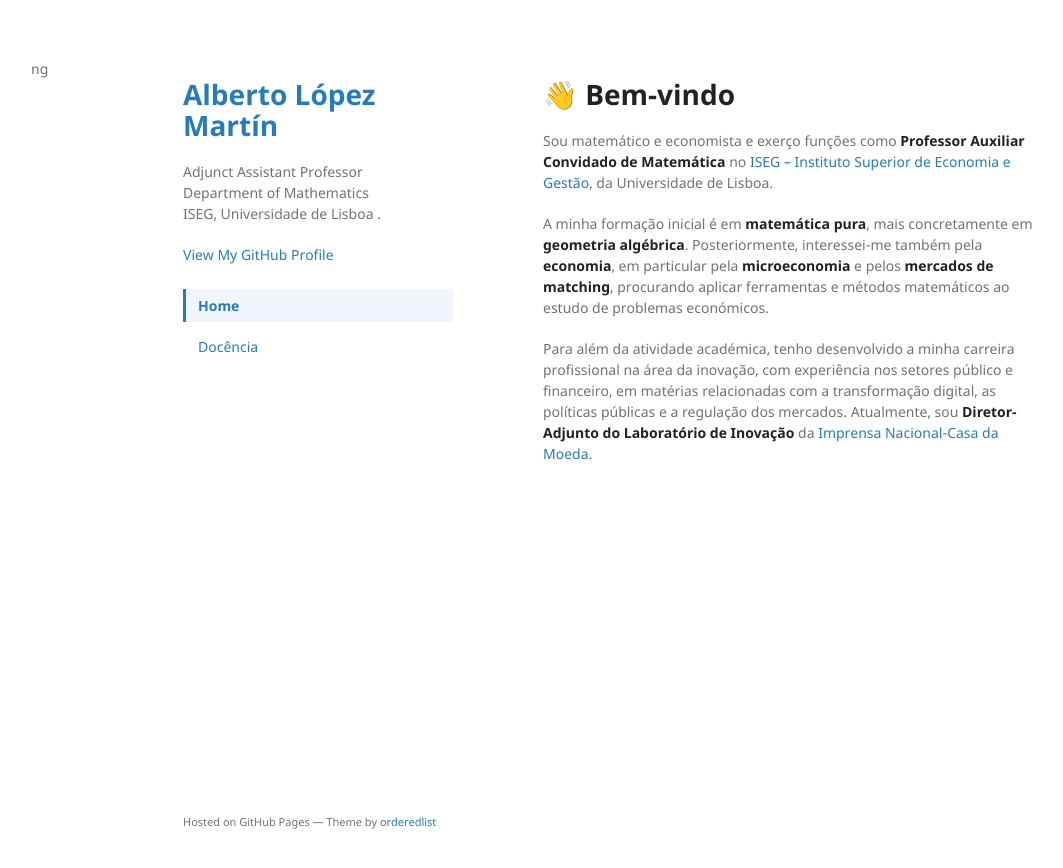
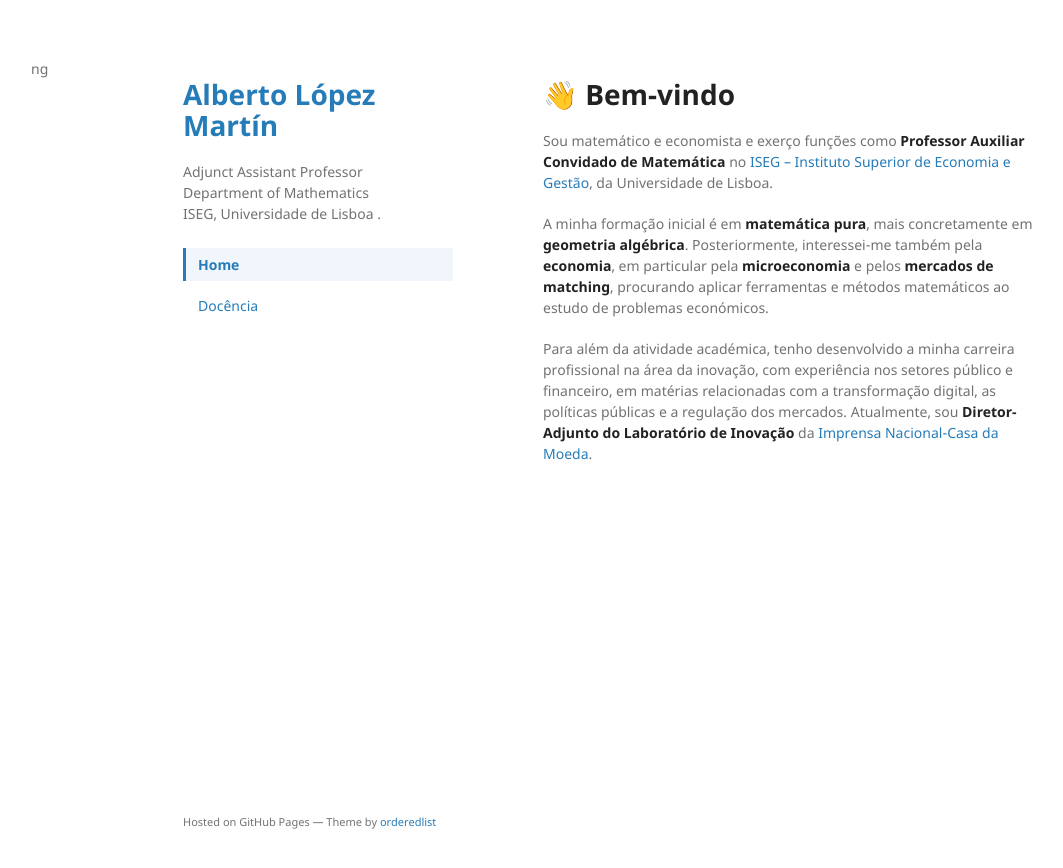
Before and after one commit to alopzmartin/alopzmartin.github.io, a Jekyll site: the page built from index.md, in a window 1280 px wide. Shown: the top 868 px of the page, without its empty margins (27-1090 px from the left). Built offline with Jekyll 4.4.1, drawn with Linux system fonts in a browser that asks for light colours; our own code applies the rules of GitHub Pages for plain Markdown files.

Commit message:
Update default.html

```diff
--- a/_layouts/default.html
+++ b/_layouts/default.html
@@ -81,14 +81,14 @@ ng
           </p>
         {% endif %}
 
-        {% if site.github.is_user_page %}
+<!--        {% if site.github.is_user_page %}
           <p class="view">
             <a href="{{ site.github.owner_url }}">
               View My GitHub Profile
             </a>
           </p>
         {% endif %}
-
+-->
         <!-- SITE NAVIGATION -->
         <nav class="site-navigation" aria-label="Main navigation">
 
```
